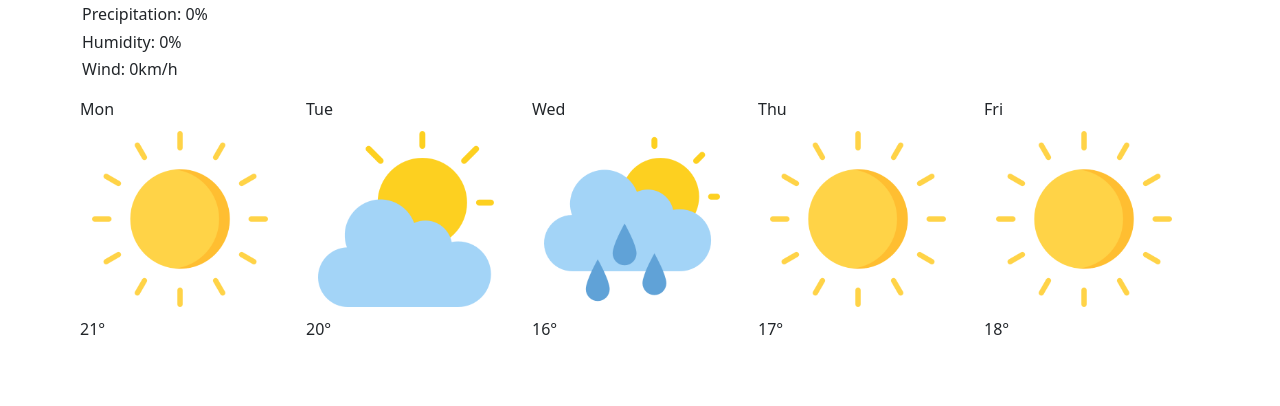
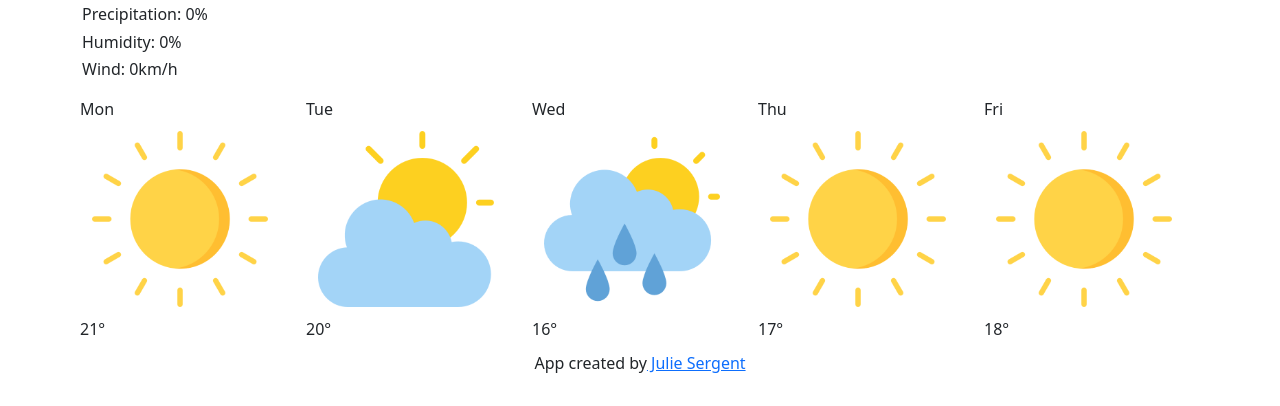
Before and after one commit to Kumaguro3/Weather-app, a website built with Parcel: page index.html in a window 1280 px wide. Shown: the part 570-976 px from the top of the page. Before the commit the page ends 936 px from the top, so only its background shows below. Built offline with nearby package versions, Linux system fonts and the light colour scheme; no server answers.

Commit message:
Added Github link into bottom of app

```diff
--- a/index.html
+++ b/index.html
@@ -130,4 +130,5 @@
 
     <script src="src/script.js"></script>
   </body>
+   <p class="linkgit">App created by<a href="https://github.com/Kumaguro3/Weather-app" > Julie Sergent</a></p>
 </html>
--- a/src/style.css
+++ b/src/style.css
@@ -46,3 +46,6 @@ h3 {
 .row .weekDay .h2 {
   font-weight: 650;
 }
+.linkgit {
+  text-align: center;
+}
```
